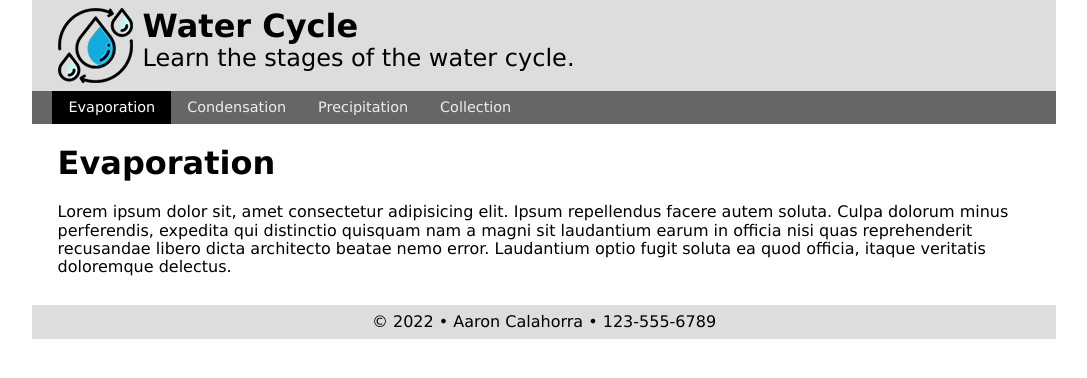
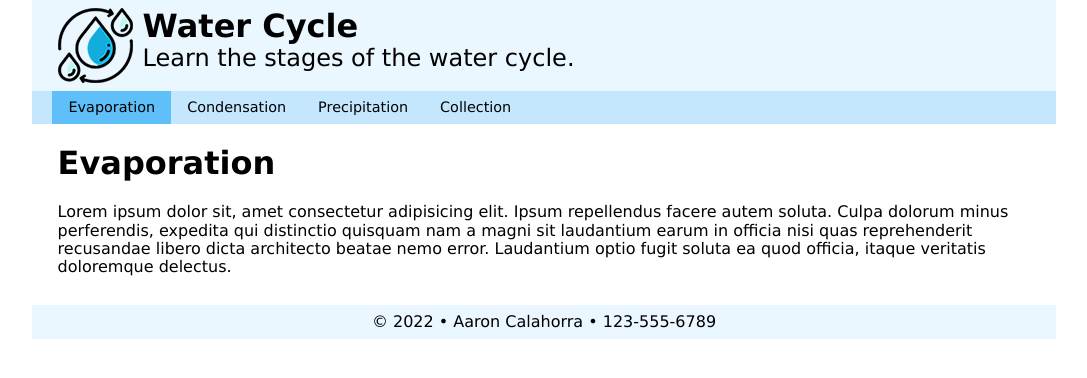
Before and after one commit to aaron-calahorra/wdd230, a plain HTML site: page water_cycle/index.html in a window 1280 px wide. Shown: the whole page, without its empty margins (96-1183 px from the left). Drawn offline with Linux system fonts and the light colour scheme.

Commit message:
Style Update

```diff
--- a/water_cycle/css/small.css
+++ b/water_cycle/css/small.css
@@ -15,7 +15,7 @@ body {
 /*----------- HEADER --------------*/
 header {
     padding: .5rem 2%;
-    background-color: #ddd;
+    background-color: #EBF7FE;
 }
 header img {
     float: left;
@@ -27,7 +27,7 @@ header h2 {margin: 0; font-weight: normal; font-size: 1rem;}
 
 /*----------- NAVIGATION --------------*/
 nav {
-    background-color: #666;
+    background-color: #C4E7FD;
 }
 nav ul {
     list-style-type: none;
@@ -37,7 +37,7 @@ nav ul {
 
 nav ul li a {
     display: block;
-    color: #eee;
+    color: black;
     padding: .5rem 0;
     text-decoration: none;
     font-size: .9rem;
@@ -46,12 +46,12 @@ nav ul li a {
 
 
 nav ul li a:hover {
-    background-color: #aaa;
+    background-color: #89CFFB;
     color: #333;
 }
 nav ul li.active a {
-    background-color: #000;
-    color: #fff;
+    background-color: #5FBFF9;
+    color: black;
 }
 /*----------- MAIN --------------*/
 main {
@@ -62,7 +62,7 @@ main {
 
 /*----------- FOOTER --------------*/
 footer {
-    background-color: #ddd;
+    background-color: #EBF7FE;
     padding: .5rem 2%;
     text-align: center;
 }
```
